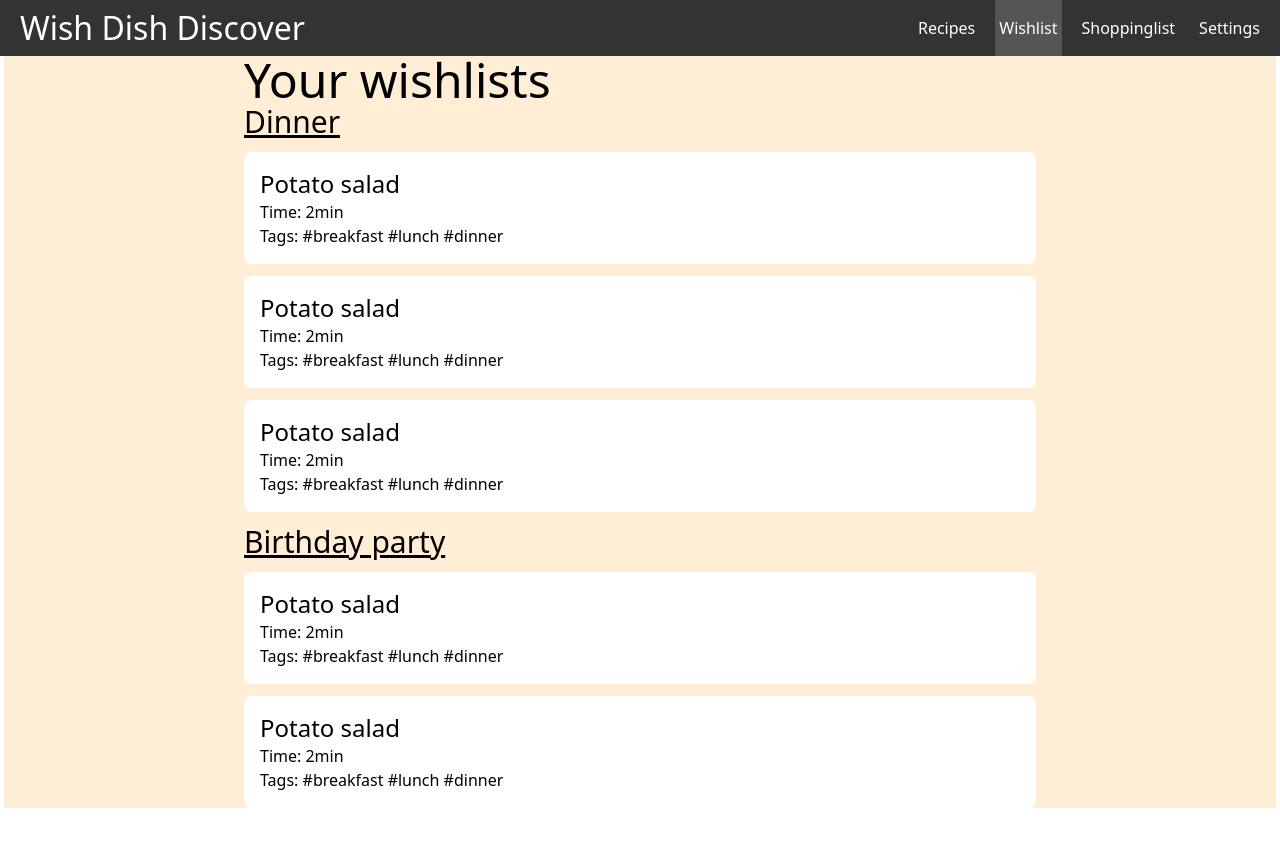
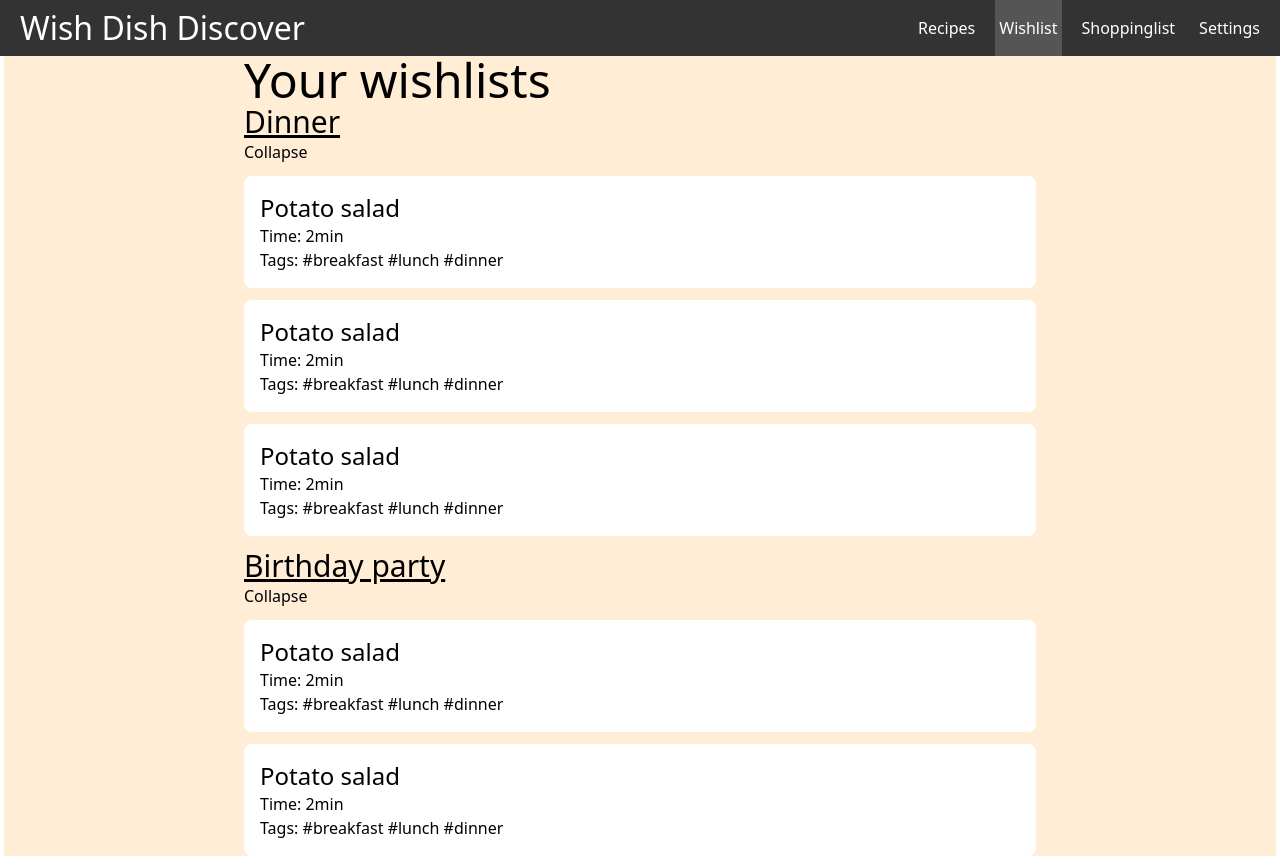
Before and after one commit to mgretek/dish-discover, a React (Create React App) app: page /wishlists in a window 1280 px wide. Before the commit the page ends 820 px from the top, so only its background shows below. Built offline with nearby package versions, Linux system fonts and the light colour scheme.

Commit message:
Add wishlist collapse button

```diff
--- a/src/components/Wishlist.js
+++ b/src/components/Wishlist.js
@@ -1,10 +1,16 @@
-import React from "react";
+import React, { useState } from "react";
 
 export const Wishlist = ({ title, children }) => {
+  const [isCollapsed, setIsCollapsed] = useState(false);
+
+  function toggleCollapse() {
+    setIsCollapsed(!isCollapsed);
+  }
   return (
     <div className="text-left">
       <h1 className="text-3xl underline">{title}</h1>
-      {children}
+      <button onClick={toggleCollapse}>Collapse</button>
+      {!isCollapsed && <div>{children}</div>}
     </div>
   );
 };
```
